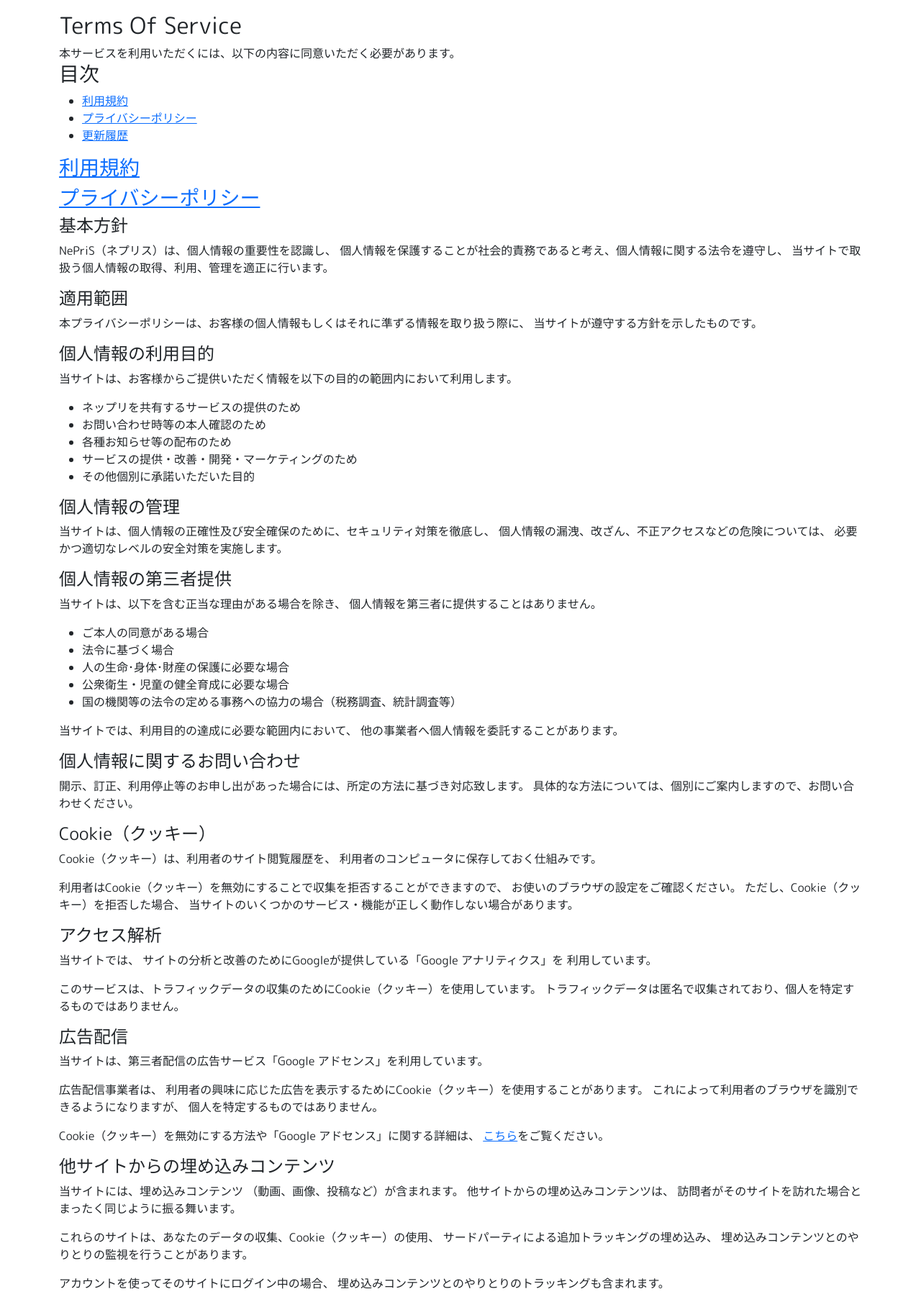
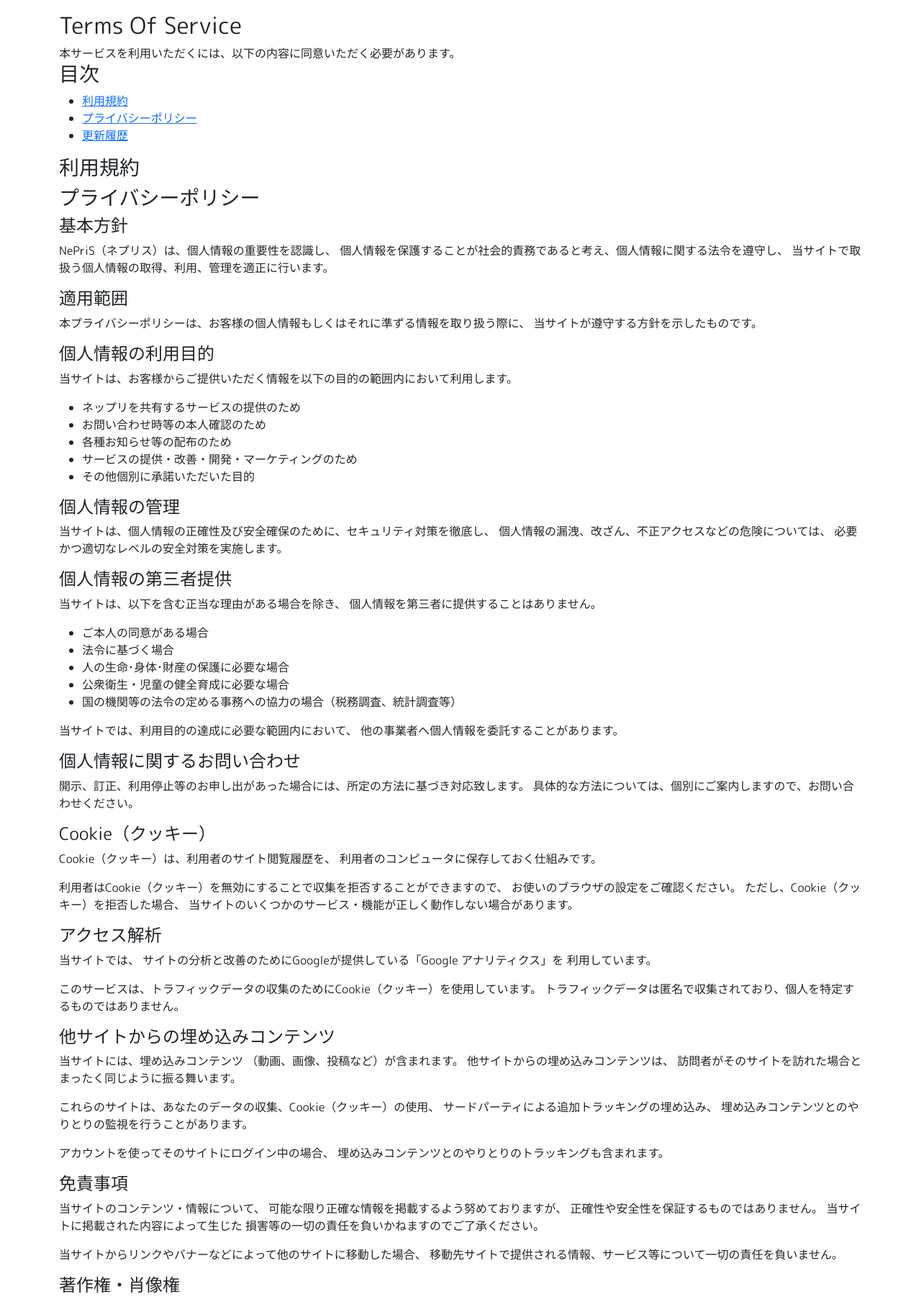
Before and after one commit to glyzinieh/NePriS, a Flask app: page /tos/ in a window 1280 px wide. Shown: the part 56-1865 px from the top of the page at 72% size. Run offline with Flask 2, Linux system fonts and the light colour scheme.

Commit message:
Revert "利用規約を更新"
This reverts commit 8cd317a72fa62dff288cac1d7215a326f5fe2dfe.

```diff
--- a/templates/tos.html
+++ b/templates/tos.html
@@ -26,10 +26,10 @@ NePriS（ネプリス）はお客様の個人情報を大切にしています
     <li><a href="#update">更新履歴</a></li>
 </ul>
 
-<h3 id="tos"><a href="#tos">利用規約</a></h3>
+<h3 id="tos">利用規約</h3>
 
 
-<h3 id="privacy"><a href="#privacy">プライバシーポリシー</a></h3>
+<h3 id="privacy">プライバシーポリシー</h3>
 <h4>基本方針</h4>
 <p>
     NePriS（ネプリス）は、個人情報の重要性を認識し、
@@ -112,6 +112,7 @@ NePriS（ネプリス）はお客様の個人情報を大切にしています
     トラフィックデータは匿名で収集されており、個人を特定するものではありません。
 </p>
 
+<!--
 <h4>広告配信</h4>
 <p>
     当サイトは、第三者配信の広告サービス「Google アドセンス」を利用しています。
@@ -126,12 +127,10 @@ NePriS（ネプリス）はお客様の個人情報を大切にしています
     Cookie（クッキー）を無効にする方法や「Google アドセンス」に関する詳細は、
     <a href="https://policies.google.com/technologies/ads?gl=jp">こちら</a>をご覧ください。
 </p>
-
-<!--
 <p>
     また、Amazonのアソシエイトとして、当サイトは適格販売により収入を得ています。
-</p>
--->
+</p> -->
+
 
 <h4>他サイトからの埋め込みコンテンツ</h4>
 <p>
@@ -201,7 +200,7 @@ NePriS（ネプリス）はお客様の個人情報を大切にしています
 </p>
 
 
-<h3 id="update"><a href="#update">更新履歴</a></h3>
+<h3 id="update">更新履歴</h3>
 <p>
     更新履歴は<a href="https://github.com/glyzinieh/NePriS/commits/main/templates/tos.html">Github</a>でご確認いただけます。
 </p>
```
